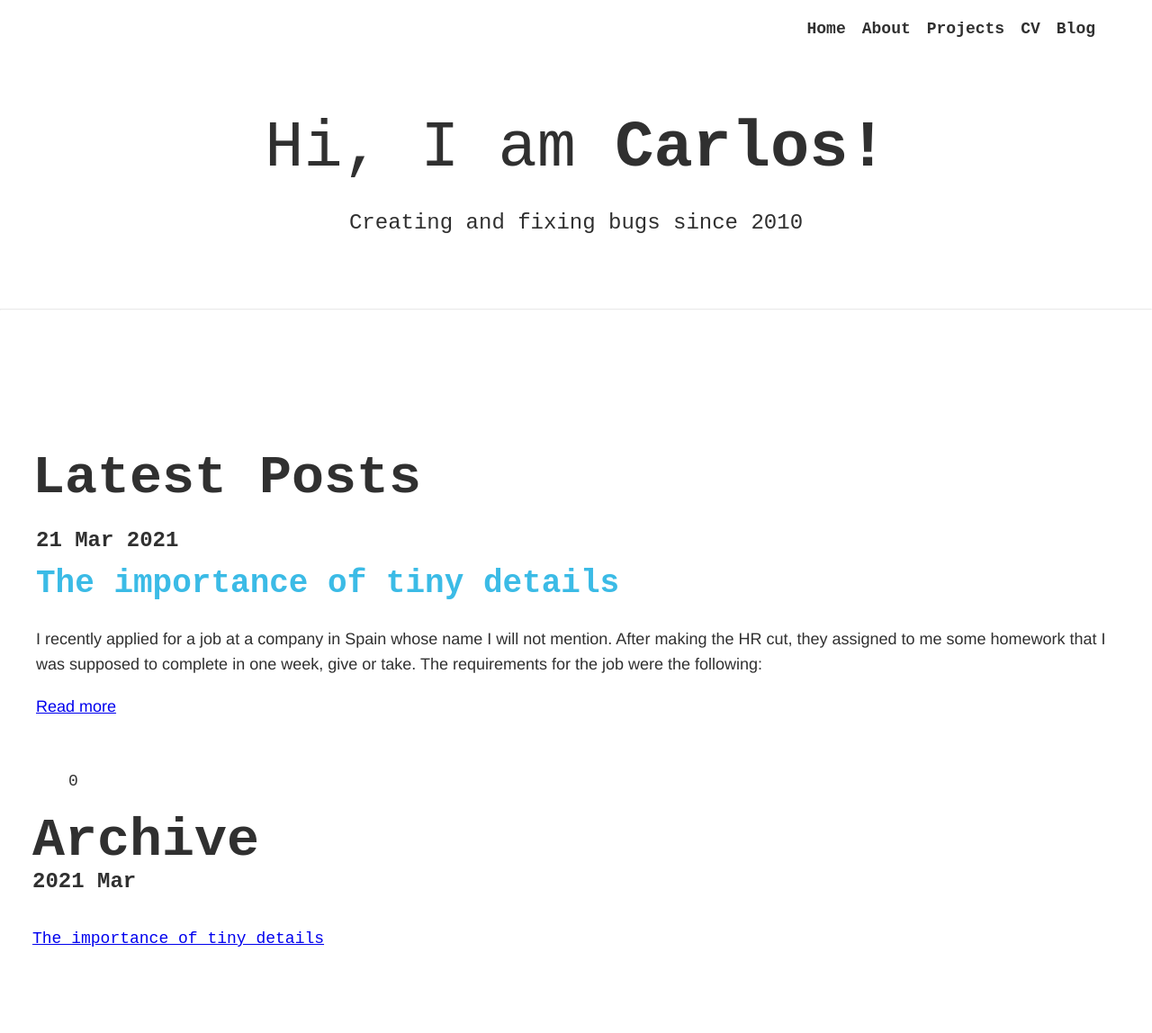
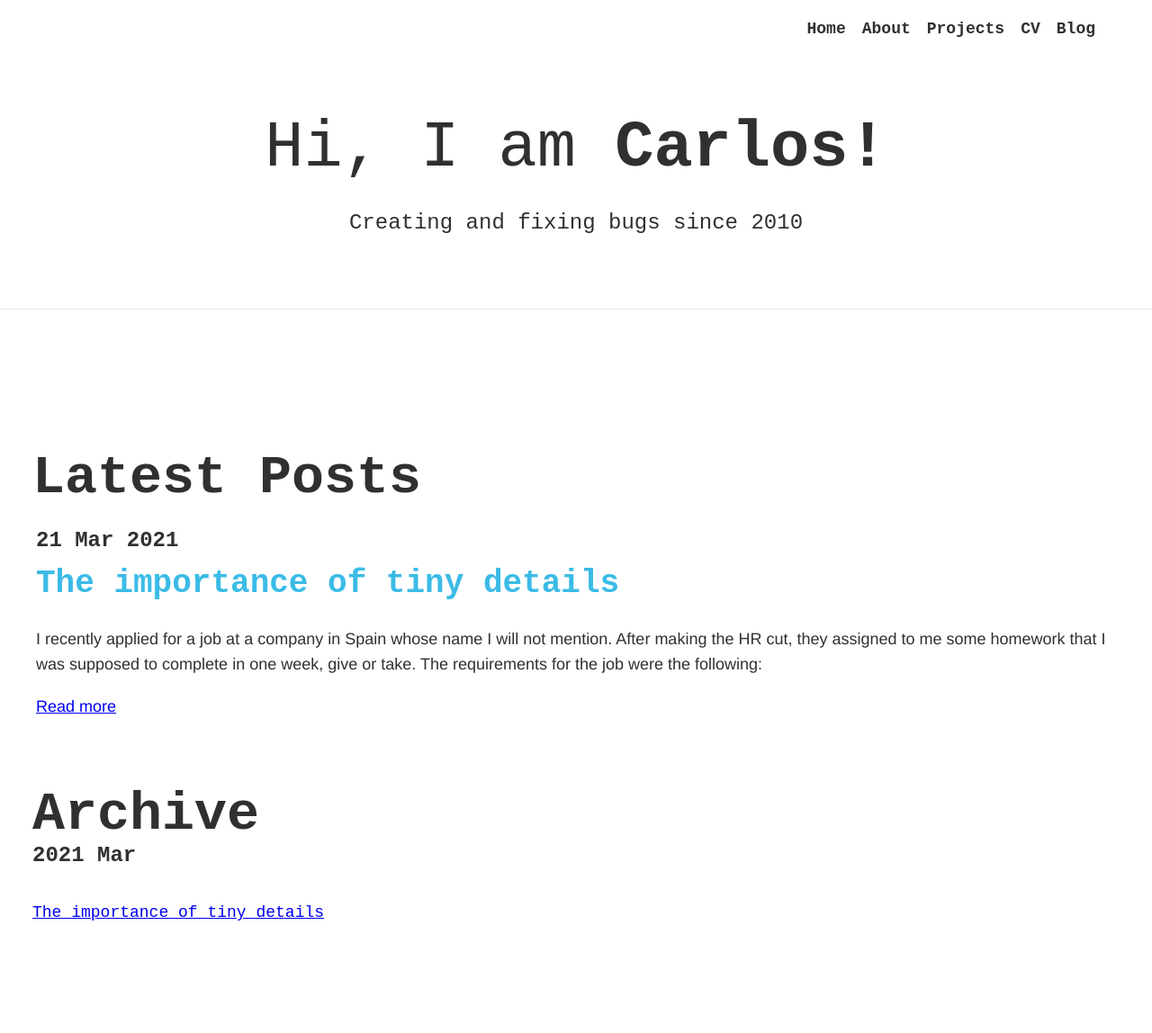
Before and after one commit to carlosghabrous/carlosghabrous.github.io, a Jekyll site: the page built from blog/index.html, in a window 1280 px wide. Shown: the whole page at 90% size. Built offline with Jekyll 4.4.1, drawn with Linux system fonts in a browser that asks for light colours; nearby versions of some CDN libraries; after the commit the page ends 1119 px from its top, so only the background shows below that.

Commit message:
Use forloop object to avoid outputting index variable

```diff
--- a/blog/index.html
+++ b/blog/index.html
@@ -6,10 +6,9 @@ title: Why doesn't it work???
   <h2 class="section__title section__title--latest-posts">Latest Posts</h2>
   <ul class="latest-posts__list">
 
-    {% assign i = 0 %}
     {% for post in site.posts %}
 
-      {% if i < 3 %}
+      {% if forloop.index < 3 %}
         <li class="latest-posts__item">
           <p class="latest-posts__date">{{ post.date | date_to_string}}</p>
           <a class="latest-posts__link" href="{{ post.url }}">{{ post.title }}</a>
@@ -23,7 +22,6 @@ title: Why doesn't it work???
 
         </li>
       {% endif %}
-      {% increment i %}
     {% endfor %}
 
   </ul>
```
